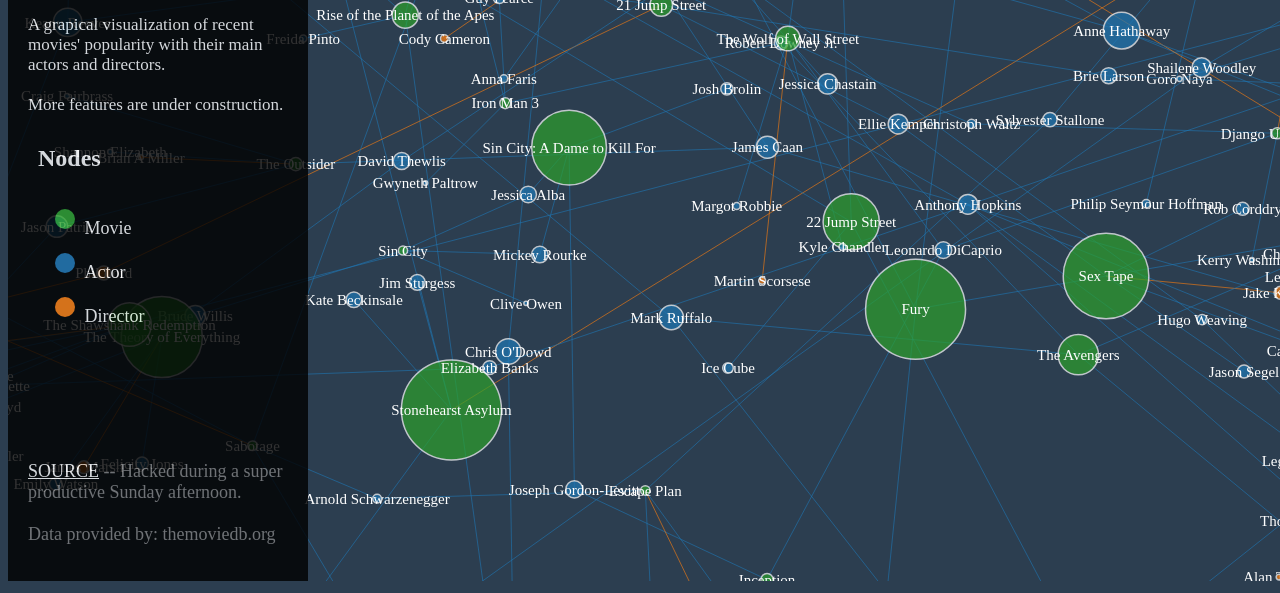
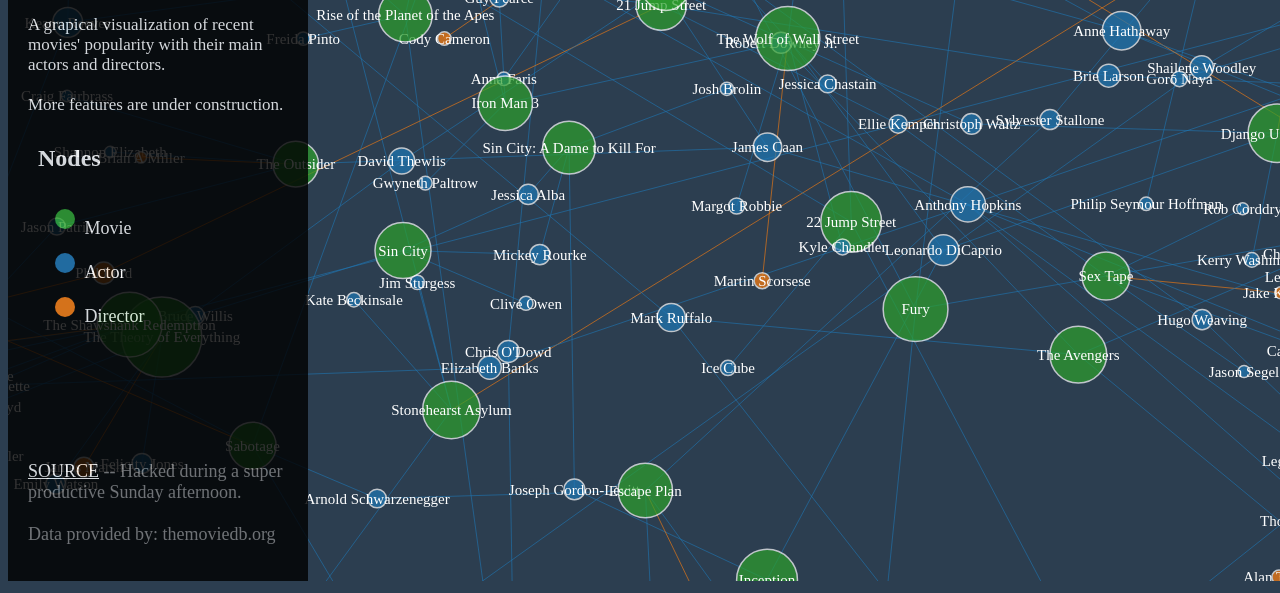
Before and after one commit to liusiqi43/movie-impact-graph, a plain HTML site: page index.html in a window 1280 px wide. Shown: the part 227-820 px from the top of the page. Drawn offline with nearby package versions, Linux system fonts and the light colour scheme; animation ran at ten frames a second.

Commit message:
Revert "use popularity instead of rating"
This reverts commit bea7ff3b6e958ccd0000749459b2d90434b3e97f.

```diff
--- a/index.html
+++ b/index.html
@@ -105,8 +105,8 @@ d3.json("data/graph.json", function(error, graph) {
 
   var node = gnodes.append("circle")
       .attr("class", "node")
-      .attr("r", function(d) {return Math.min(50, d.popularity)})
-      // .attr("r", function(d) {return d.vote_average})
+      // .attr("r", function(d) {return Math.min(50, d.popularity)})
+      .attr("r", function(d) {return d.vote_average})
       .style("fill", function(d) { return color(d.group); });
 
   gnodes.on("mouseover", fade(node, link, .2))
```
